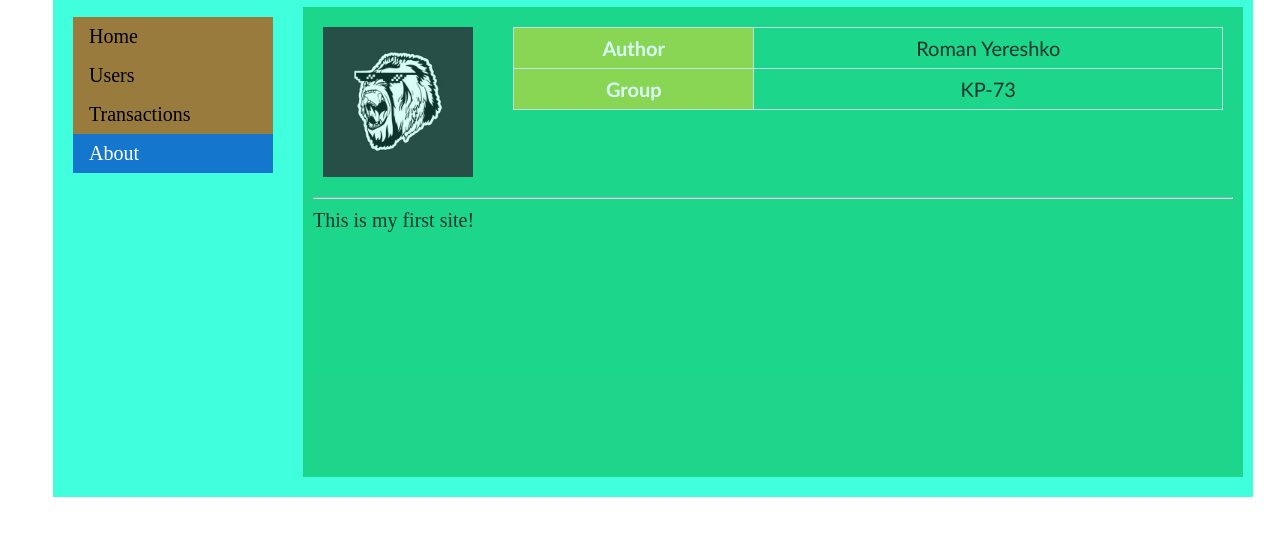
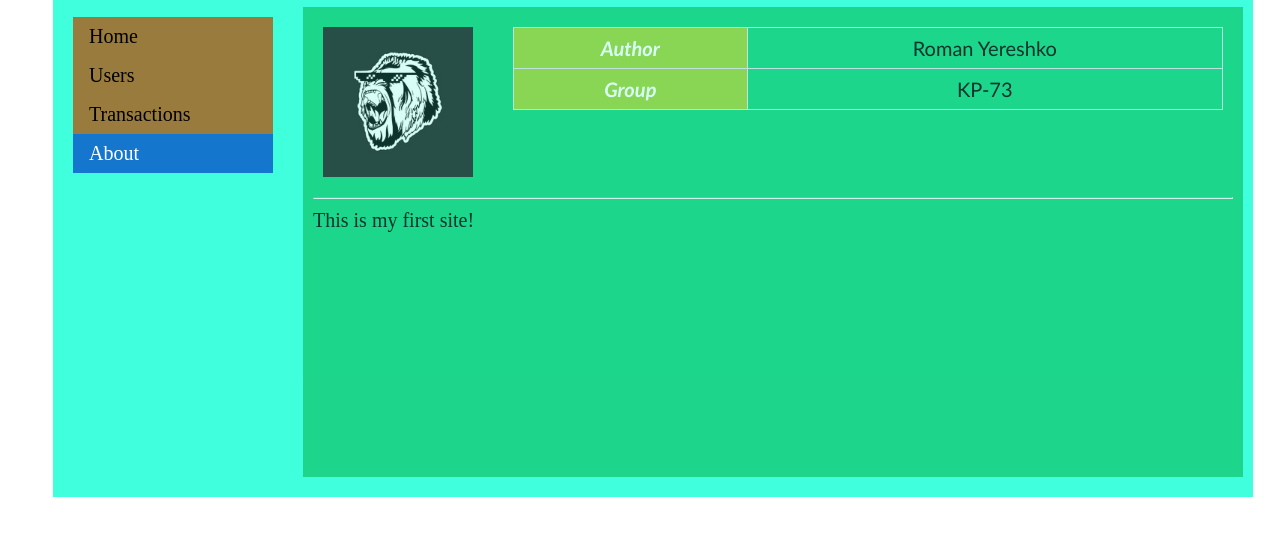
Before and after one commit to 72Roman/webprogbase-lab1, a plain HTML site: page about.html in a window 1280 px wide. Shown: the part 131-666 px from the top of the page. Drawn offline with Linux system fonts and the light colour scheme.

Commit message:
I REALLY suppose that it is final commit

```diff
--- a/about.html
+++ b/about.html
@@ -34,11 +34,11 @@
 					<div id="authorName">
 						<table id="about">
 							<tr>
-								<th>Author</th>
+								<th><i>Author</i></th>
 								<td>Roman Yereshko</td>
 							</tr>
 							<tr>
-								<th>Group</th>
+								<th><i>Group</i></th>
 								<td>KP-73</td>
 							</tr>
 						</table>
```
